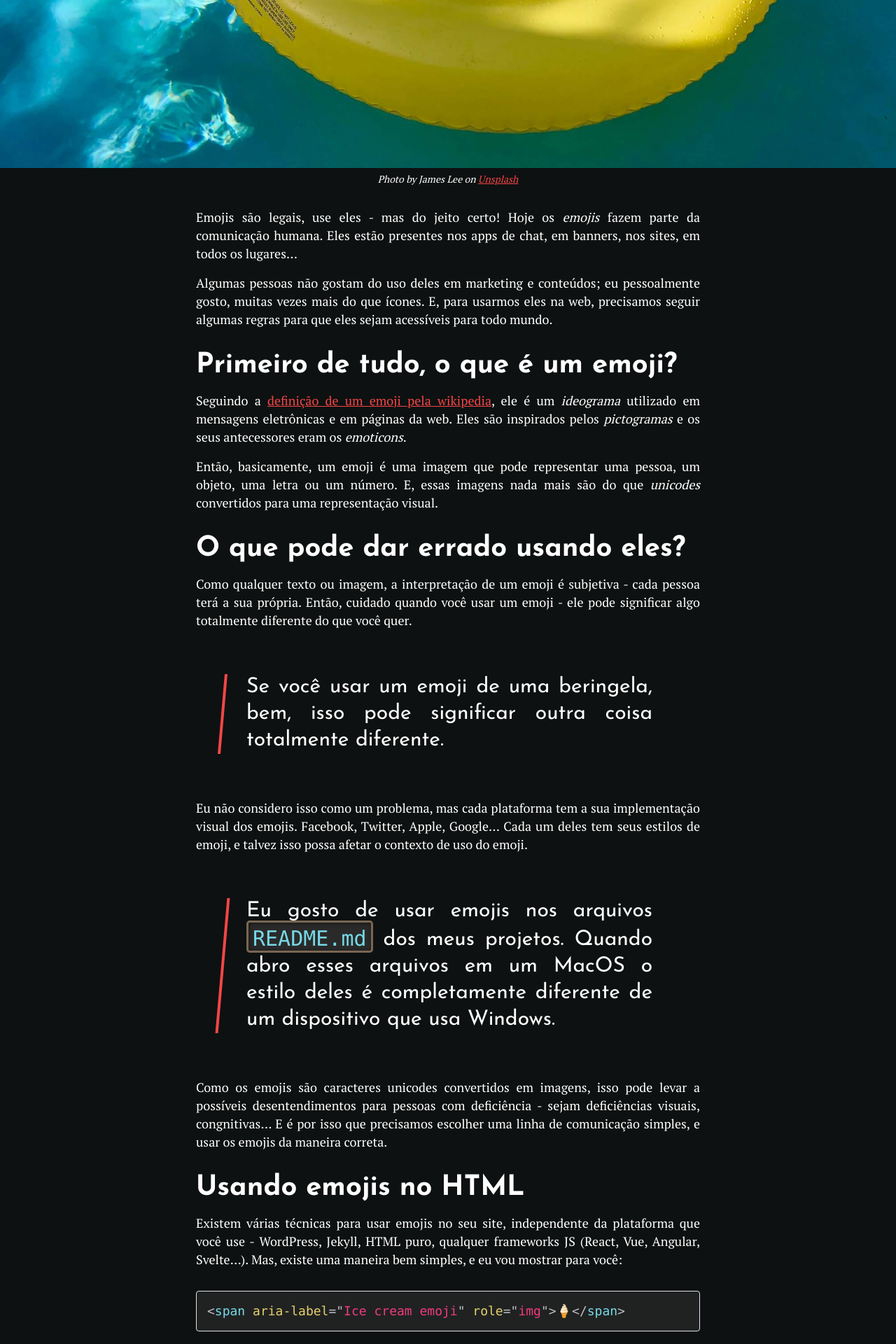
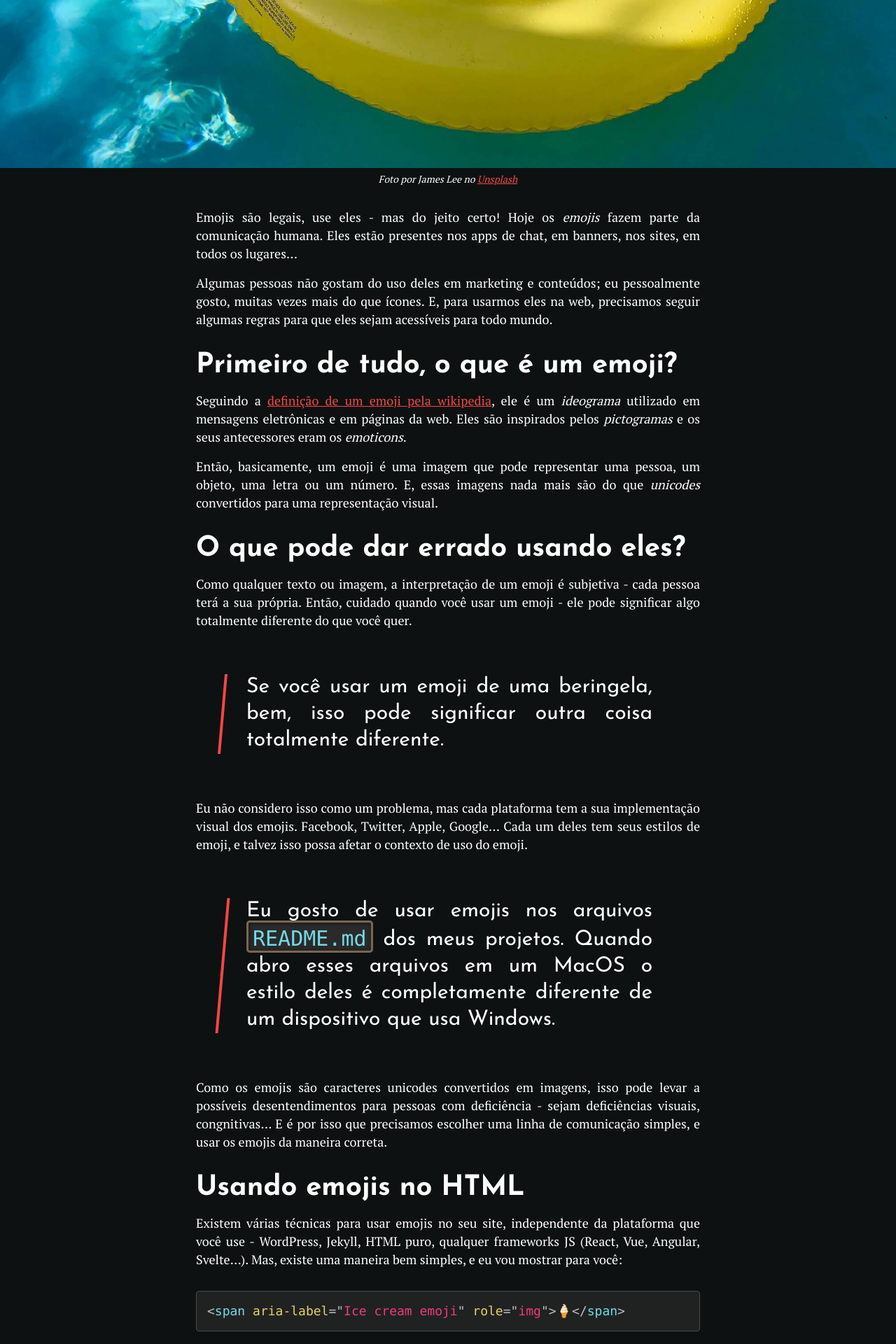
Before and after one commit to jlozovei/me, a Jekyll site: the page built from _posts/pt-br/2020-04-07-como-usar-emojis-no-html.md, in a window 1280 px wide. Shown: the part 1248-3168 px from the top of the page at 70% size. Built offline with Jekyll 4.4.1, drawn with Linux system fonts in a browser that asks for light colours; nearby versions of some CDN libraries; Markdown is read by kramdown in place of the engine named in the settings.

Commit message:
feat: update post layout
- improve inline code style
- add pt-br image captions

```diff
--- a/_layouts/post.html
+++ b/_layouts/post.html
@@ -37,7 +37,19 @@ layout: compress
 
                 {% if page.image_author %}
                 <figcaption>
-                  Photo by {{ page.image_author }} on
+                  {% if page.language == 'pt-br' %}
+                  Foto por
+                  {% else %}
+                  Photo by
+                  {% endif %}
+
+                  {{ page.image_author }}
+
+                  {% if page.language == 'pt-br' %}
+                  no
+                  {% else %}
+                  on
+                  {% endif %}
                   <a href="{{ page.image_from_url }}" target="_blank" rel="noopener noreferrer">{{ page.image_from }}</a>
                 </figcaption>
                 {% endif %}
--- a/_sass/components/post.scss
+++ b/_sass/components/post.scss
@@ -140,6 +140,7 @@
     display: block;
     margin: 2rem 0;
     padding: 1rem;
+    border-color: $tundora !important;
 
     &,
     code {
```
